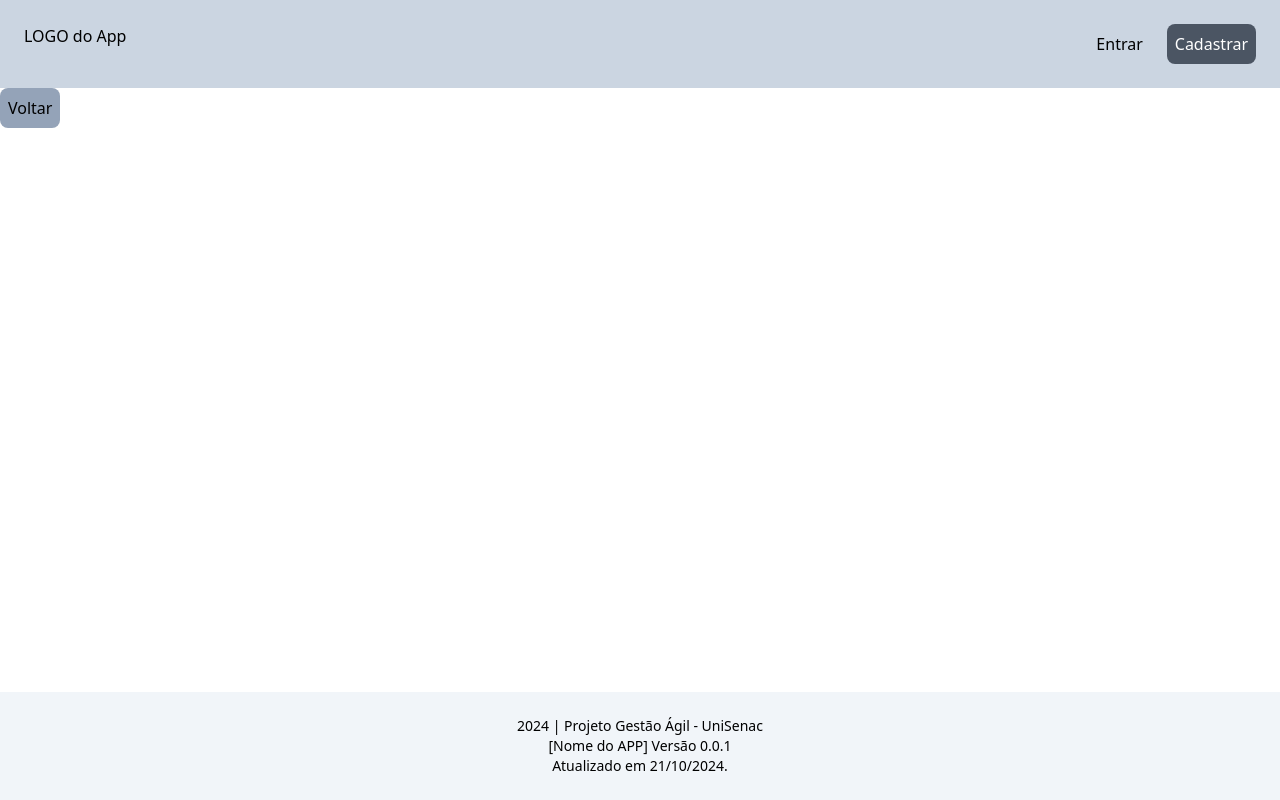
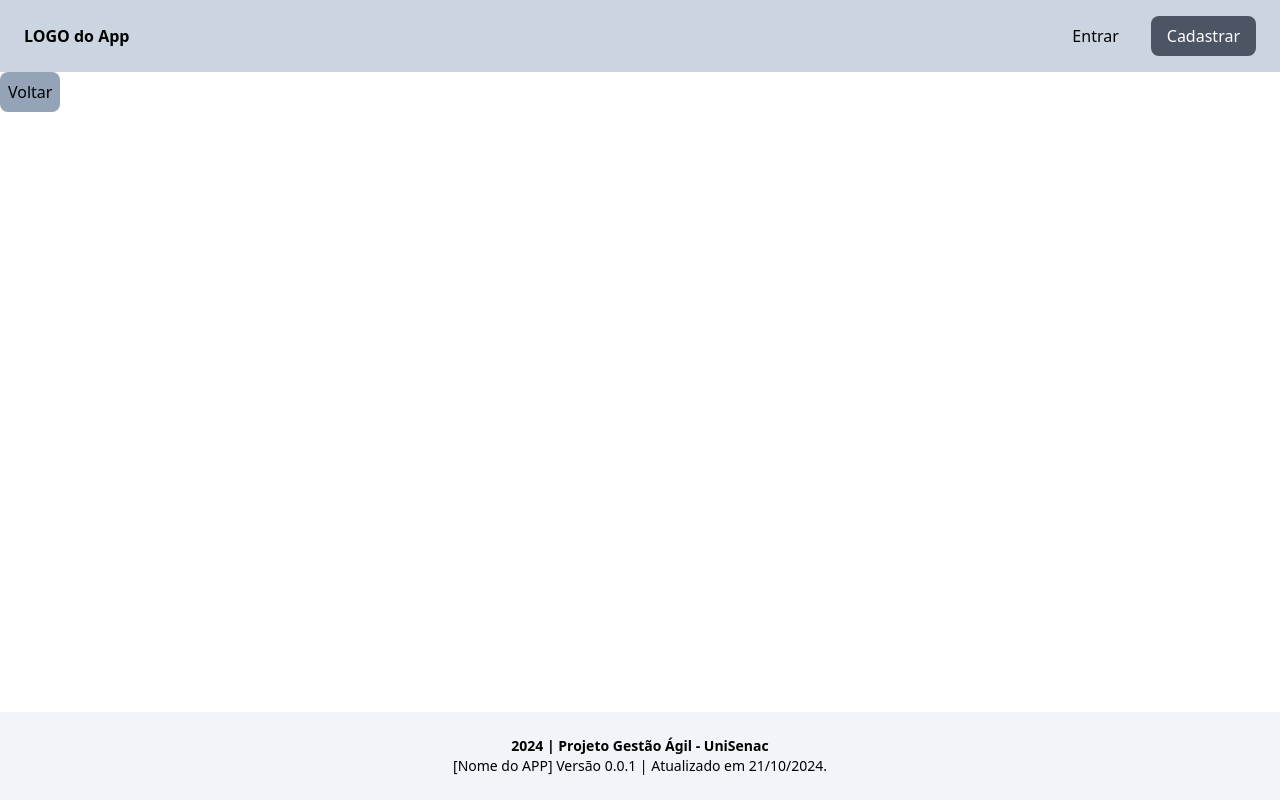
Before and after one commit to marcelopoars/projeto-front-senac, a Next.js app: page /login in a window 1280 px wide. Built offline with nearby package versions, Linux system fonts and the light colour scheme.

Commit message:
refactor: change Header and Footer styles

```diff
--- a/src/app/components/footer/footer.tsx
+++ b/src/app/components/footer/footer.tsx
@@ -1,9 +1,8 @@
 export function Footer() {
   return (
     <footer className=" bg-slate-100 text-sm text-center p-6">
-      <p>2024 | Projeto Gestão Ágil - UniSenac</p>
-      <p>[Nome do APP] Versão 0.0.1</p>
-      <p>Atualizado em 21/10/2024.</p>
+      <p className="font-semibold">2024 | Projeto Gestão Ágil - UniSenac</p>
+      <p>[Nome do APP] Versão 0.0.1 | Atualizado em 21/10/2024.</p>
     </footer>
   );
 }
--- a/src/app/components/header/header.tsx
+++ b/src/app/components/header/header.tsx
@@ -3,14 +3,14 @@ import Link from "next/link";
 export function Header() {
   return (
     <header className="bg-slate-300">
-      <div className="container flex justify-between p-6">
-        <h1>LOGO do App</h1>
+      <div className="container flex items-center justify-between py-4 px-6">
+        <h1 className="font-bold">LOGO do App</h1>
 
         <nav className="flex gap-4">
-          <Link href="/login" className="rounded-lg p-2">
+          <Link href="/login" className="rounded-lg py-2 px-4">
             Entrar
           </Link>
-          <Link href="/login" className="bg-gray-600 rounded-lg text-white p-2">
+          <Link href="/login" className="bg-gray-600 rounded-lg text-white py-2 px-4">
             Cadastrar
           </Link>
         </nav>
```
